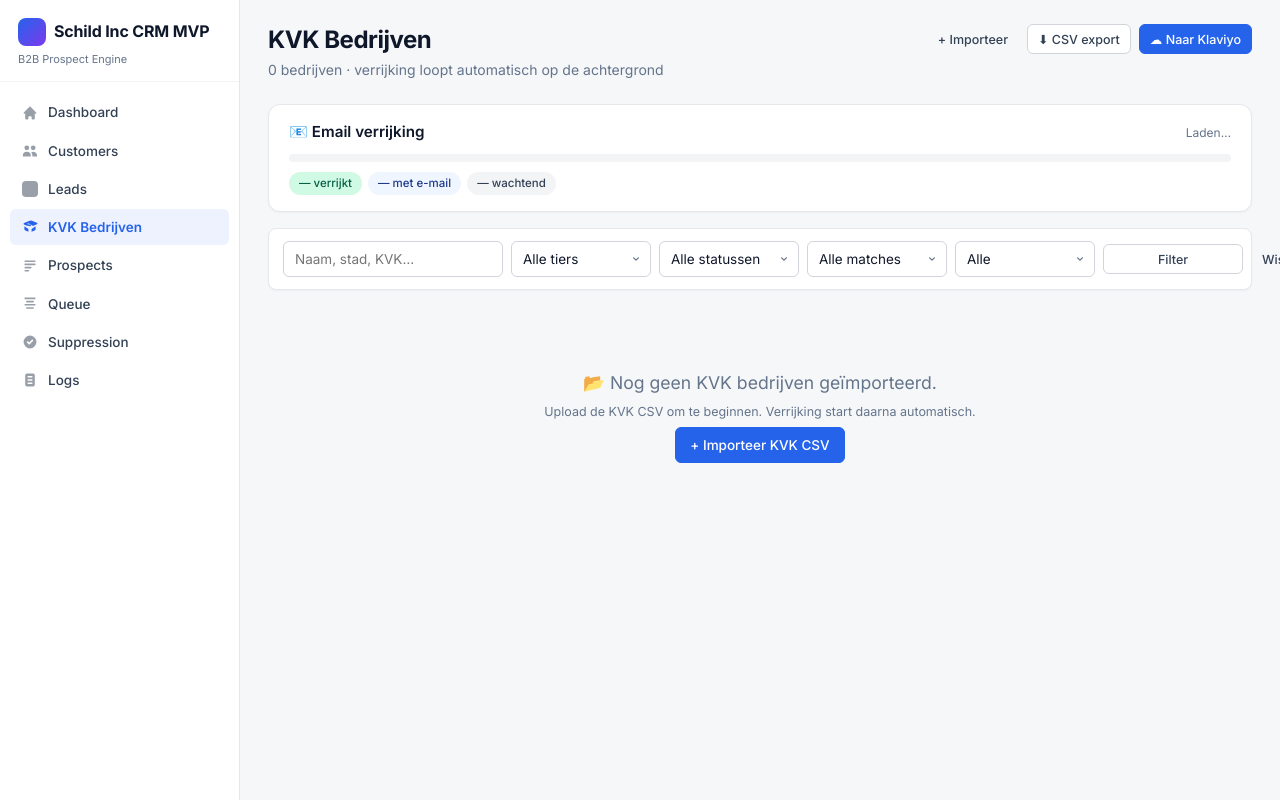
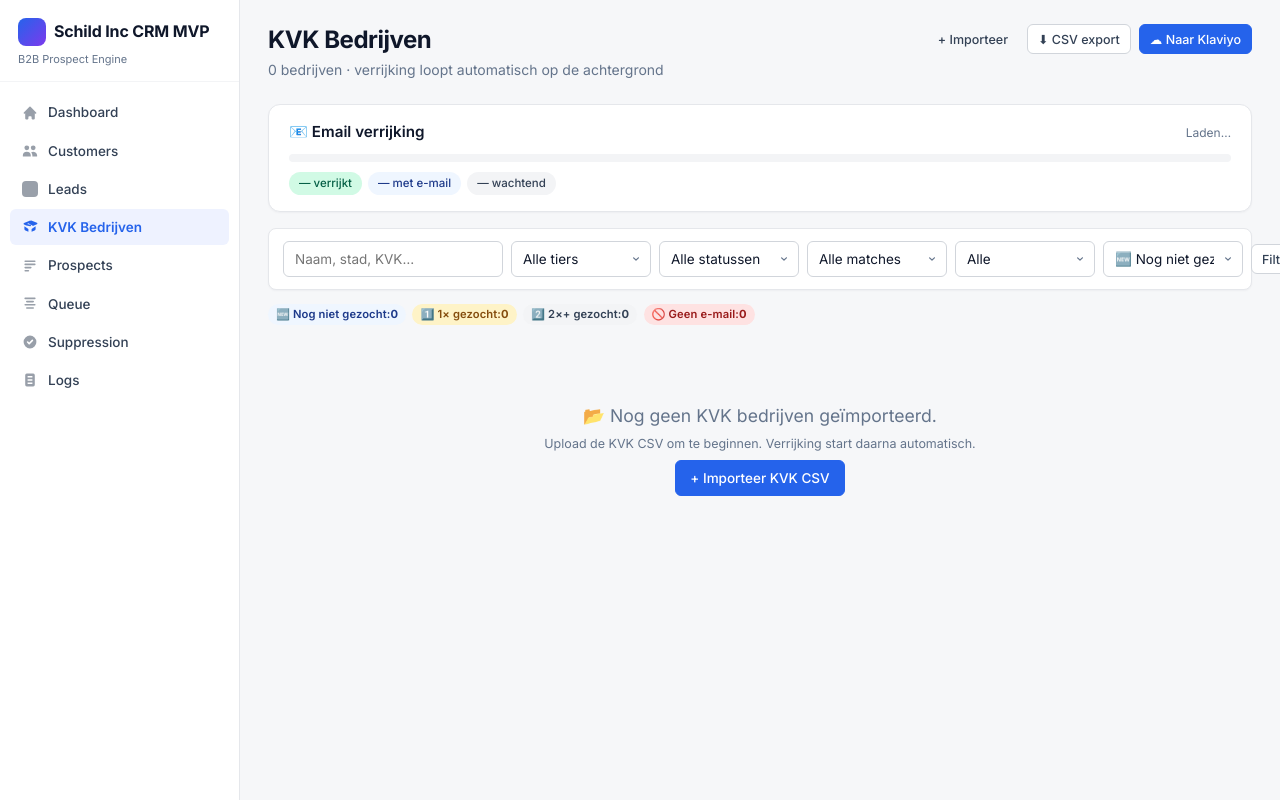
Before and after one commit to kevinolla/Schildinc, a FastAPI app: page /kvk?search_status=never in a window 1280 px wide. Run offline with FastAPI, Linux system fonts and the light colour scheme.

Commit message:
KVK: track search_attempts per record + prioritize unsearched in agent pool
User wants to know which records the agent has already tried so we
prioritize the never-searched ones first and never spin forever on
hopeless cases.

Schema (alembic 0011)
- Add `search_attempts INT default 0` to kvk_companies with an index
  so ORDER BY search_attempts ASC stays cheap

Agent endpoints (app/main.py)
- POST /api/kvk/agent/result now increments search_attempts on every
  call — every Google search by the local agent ticks the counter
- GET /api/kvk/agent/pending now:
    * orders by search_attempts ASC, id ASC  → never-searched records
      come back first, exhausting them before retrying 1× tried
    * filters out records with search_attempts >= max_attempts
      (default 2 — tunable via ?max_attempts=N) so the agent never
      keeps retrying the same hopeless record indefinitely
    * returns search_attempts on each row for the agent's logs

/kvk page (template + route)
- New select 'search_status' with 5 options:
    All / Never / Once / Twice+ / Tried-no-email
- Counter chips at top of the page (clickable):
    🆕 Never searched (N)
    1️⃣ 1× searched (N)
    2️⃣ 2×+ searched (N)
    🚫 Tried but no email (N)
- Each row gets a small badge next to the company name showing its
  individual status:
    🆕 / 1× / N× — blue / yellow / gray

Workflow this enables
1. Local agent always works the highest-value records first (never-
   searched ones) before retrying failures
2. User can filter to 'Never searched' and watch the queue empty
3. The 'Tried no email' list becomes the manual-review pool — these
   are the records the agent couldn't crack, ready for human eyes

Co-Authored-By: Claude Sonnet 4.6 <noreply@anthropic.com>

```diff
--- a/app/main.py
+++ b/app/main.py
@@ -1714,6 +1714,7 @@ def kvk_companies_page(
     match: str = "all",
     has_email: str = "",
     has_website: str = "",
+    search_status: str = "all",  # all / never / once / twice_plus / tried_no_email
     page: int = 1,
 ) -> HTMLResponse:
     PAGE_SIZE = 50
@@ -1741,6 +1742,15 @@ def kvk_companies_page(
         q = q.where(KvkCompany.website != "")
     elif has_website == "0":
         q = q.where(KvkCompany.website == "")
+    # New: filter by search-attempt status
+    if search_status == "never":
+        q = q.where(KvkCompany.search_attempts == 0)
+    elif search_status == "once":
+        q = q.where(KvkCompany.search_attempts == 1)
+    elif search_status == "twice_plus":
+        q = q.where(KvkCompany.search_attempts >= 2)
+    elif search_status == "tried_no_email":
+        q = q.where(KvkCompany.search_attempts >= 1).where(KvkCompany.email_public == "")
 
     total = db.scalar(select(func.count()).select_from(q.subquery())) or 0
     companies = db.scalars(q.offset((page - 1) * PAGE_SIZE).limit(PAGE_SIZE)).all()
@@ -1749,6 +1759,18 @@ def kvk_companies_page(
     recent_imports = db.scalars(
         select(KvkImportLog).order_by(KvkImportLog.started_at.desc()).limit(5)
     ).all()
+
+    # Cheap counters across the WHOLE dataset for the filter chips at top
+    search_counts = {
+        "never":          db.scalar(select(func.count(KvkCompany.id)).where(KvkCompany.search_attempts == 0)) or 0,
+        "once":           db.scalar(select(func.count(KvkCompany.id)).where(KvkCompany.search_attempts == 1)) or 0,
+        "twice_plus":     db.scalar(select(func.count(KvkCompany.id)).where(KvkCompany.search_attempts >= 2)) or 0,
+        "tried_no_email": db.scalar(
+            select(func.count(KvkCompany.id))
+            .where(KvkCompany.search_attempts >= 1)
+            .where(KvkCompany.email_public == "")
+        ) or 0,
+    }
 
     return templates.TemplateResponse("kvk_companies.html", {
         "request": request,
@@ -1763,6 +1785,8 @@ def kvk_companies_page(
         "match": match,
         "has_email": has_email,
         "has_website": has_website,
+        "search_status": search_status,
+        "search_counts": search_counts,
         "tier_options": KVK_TIER_FILTERS,
         "enrichment_options": KVK_ENRICHMENT_FILTERS,
         "match_options": KVK_MATCH_FILTERS,
@@ -2183,16 +2207,20 @@ def kvk_agent_pending(
     db: Session = Depends(get_db),
     _: str = Depends(require_admin),
     limit: int = 25,
+    max_attempts: int = 2,
 ) -> JSONResponse:
     """
-    Return records the agent has NOT yet attempted. Filters on
-    enrichment_status (not just email_public) so records the agent
-    already touched — even ones where it found just a phone or
-    nothing — don't get re-served on every batch.
-
-    Reprocessable statuses: 'pending', '', 'searching', 'running',
-    'no_website', 'error'. Records in 'discovered' / 'partial' /
-    'no_contacts' have already been fully attempted.
+    Return records the agent should search next. Two-axis prioritization:
+
+      1. enrichment_status — skip records that are already done
+         ('discovered'/'partial') or marked as 'no_contacts'
+      2. search_attempts — fewest first, so we exhaust never-searched
+         records before retrying records that already failed once
+         or twice. Records with attempts >= max_attempts (default 2)
+         are excluded entirely, so we don't spin forever on hopeless
+         records.
+
+    Sort tie-breaker is `id` so the order is stable across calls.
     """
     limit = max(1, min(100, limit))
     rows = db.scalars(
@@ -2204,7 +2232,8 @@ def kvk_agent_pending(
                 ["discovered", "partial", "no_contacts"]
             )
         )
-        .order_by(KvkCompany.id)
+        .where(KvkCompany.search_attempts < max_attempts)
+        .order_by(KvkCompany.search_attempts.asc(), KvkCompany.id.asc())
         .limit(limit)
     ).all()
     return JSONResponse([
@@ -2216,6 +2245,7 @@ def kvk_agent_pending(
             "address": r.primary_address or "",
             "current_website": r.website or "",
             "current_status": r.enrichment_status,
+            "search_attempts": r.search_attempts,
         }
         for r in rows
     ])
@@ -2250,6 +2280,9 @@ def kvk_agent_result(
         return JSONResponse({"ok": False, "error": "not_found"}, status_code=404)
 
     company.last_enrichment_attempt_at = datetime.now(timezone.utc)
+    # Every agent post counts as one attempt — used by /agent/pending
+    # to prioritize records with fewer attempts first.
+    company.search_attempts = (company.search_attempts or 0) + 1
 
     has_email = bool(email and "@" in email)
     has_any_contact = bool(
--- a/app/models.py
+++ b/app/models.py
@@ -323,6 +323,9 @@ class KvkCompany(Base):
     google_maps_query: Mapped[str] = mapped_column(Text, default="")
     contact_search_query: Mapped[str] = mapped_column(Text, default="")
     last_enrichment_attempt_at: Mapped[datetime | None] = mapped_column(DateTime(timezone=True), nullable=True)
+    # How many times the agent has searched this record. Lets the pending
+    # endpoint prioritize records with the fewest attempts.
+    search_attempts: Mapped[int] = mapped_column(Integer, default=0, index=True)
 
     already_client_flag: Mapped[bool] = mapped_column(Boolean, default=False, index=True)
     client_match_status: Mapped[str] = mapped_column(Text, default="unknown", index=True)
--- a/app/templates/kvk_companies.html
+++ b/app/templates/kvk_companies.html
@@ -90,9 +90,33 @@
       <option value="1" {% if has_email == '1' %}selected{% endif %}>✓ Heeft e-mail</option>
       <option value="0" {% if has_email == '0' %}selected{% endif %}>✗ Geen e-mail</option>
     </select>
+    {# Search-attempt filter — pick records by how many times the agent has tried them #}
+    <select name="search_status" title="Zoek-status filter">
+      <option value="all"            {% if search_status == 'all' %}selected{% endif %}>🔍 Alle zoek-status</option>
+      <option value="never"          {% if search_status == 'never' %}selected{% endif %}>🆕 Nog niet gezocht ({{ search_counts.never }})</option>
+      <option value="once"           {% if search_status == 'once' %}selected{% endif %}>1️⃣ 1× gezocht ({{ search_counts.once }})</option>
+      <option value="twice_plus"     {% if search_status == 'twice_plus' %}selected{% endif %}>2️⃣ 2× of meer ({{ search_counts.twice_plus }})</option>
+      <option value="tried_no_email" {% if search_status == 'tried_no_email' %}selected{% endif %}>🚫 Gezocht, geen e-mail ({{ search_counts.tried_no_email }})</option>
+    </select>
     <button type="submit" class="btn btn-secondary btn-sm">Filter</button>
     <a href="/kvk" class="btn btn-ghost btn-sm">Wis</a>
   </form>
+</div>
+
+{# Quick-link chips: jump straight to the most useful slices #}
+<div class="search-status-chips" style="display:flex;gap:.4rem;flex-wrap:wrap;margin-bottom:.75rem">
+  <a href="/kvk?search_status=never" class="badge badge-blue" style="font-size:.7rem;text-decoration:none">
+    🆕 Nog niet gezocht: <strong>{{ search_counts.never }}</strong>
+  </a>
+  <a href="/kvk?search_status=once" class="badge badge-yellow" style="font-size:.7rem;text-decoration:none">
+    1️⃣ 1× gezocht: <strong>{{ search_counts.once }}</strong>
+  </a>
+  <a href="/kvk?search_status=twice_plus" class="badge badge-gray" style="font-size:.7rem;text-decoration:none">
+    2️⃣ 2×+ gezocht: <strong>{{ search_counts.twice_plus }}</strong>
+  </a>
+  <a href="/kvk?search_status=tried_no_email" class="badge badge-red" style="font-size:.7rem;text-decoration:none">
+    🚫 Geen e-mail: <strong>{{ search_counts.tried_no_email }}</strong>
+  </a>
 </div>
 
 <!-- Bulk bar -->
@@ -134,6 +158,14 @@
           <a href="/kvk/{{ c.id }}" class="company-link">{{ c.company_name }}</a>
           {% if c.establishments_count and c.establishments_count > 1 %}
           <span class="badge badge-gray" style="font-size:.65rem" title="{{ c.establishments_count }} vestigingen">{{ c.establishments_count }}×</span>
+          {% endif %}
+          {# Search-attempt badge: 🆕 / 1× / 2× — at-a-glance whether we've already tried this record #}
+          {% if c.search_attempts == 0 %}
+          <span class="badge badge-blue" style="font-size:.6rem;padding:1px 5px" title="Nog niet gezocht door agent">🆕</span>
+          {% elif c.search_attempts == 1 %}
+          <span class="badge badge-yellow" style="font-size:.6rem;padding:1px 5px" title="1× gezocht zonder e-mail">1×</span>
+          {% else %}
+          <span class="badge badge-gray" style="font-size:.6rem;padding:1px 5px" title="{{ c.search_attempts }}× gezocht zonder e-mail">{{ c.search_attempts }}×</span>
           {% endif %}
         </td>
 
```
Also changed, not shown: alembic/versions/0011_kvk_search_attempts.py (added, +36 -0 lines).
